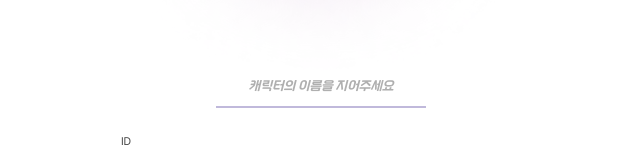
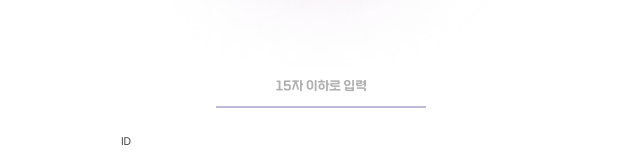
Before and after one commit to KUIT-Pleiades/Pleiades-Web-FrontEnd, a React (Vite) app: page /settings in a window 1280 px wide. Both pictures are taken after a click on the button "다음". Shown: the part 396-552 px from the top of the page, without its empty margins (319-959 px from the left). Built offline with nearby package versions, Linux system fonts and the light colour scheme.

Commit message:
Fix: change design2

```diff
--- a/src/pages/Settings/ProfileSetUp.tsx
+++ b/src/pages/Settings/ProfileSetUp.tsx
@@ -262,7 +262,7 @@ const ProfileSetUp = ({ onNext, onPrev }: ProfileSetUpProps) => {
           type="text"
           value={character.characterName || ""}
           onChange={handleNameChange}
-          placeholder="캐릭터의 이름을 지어주세요"
+          placeholder="15자 이하로 입력"
           className={s.nameInput}
         />
         <div className={s.IdContainer}>
--- a/src/pages/Settings/profileSetUp.module.scss
+++ b/src/pages/Settings/profileSetUp.module.scss
@@ -171,7 +171,7 @@ p {
 
   &::placeholder {
     color: #AFAFAF;
-    font-style: italic;
+
     font-size: 14px;
     text-align: center;
   }
```
